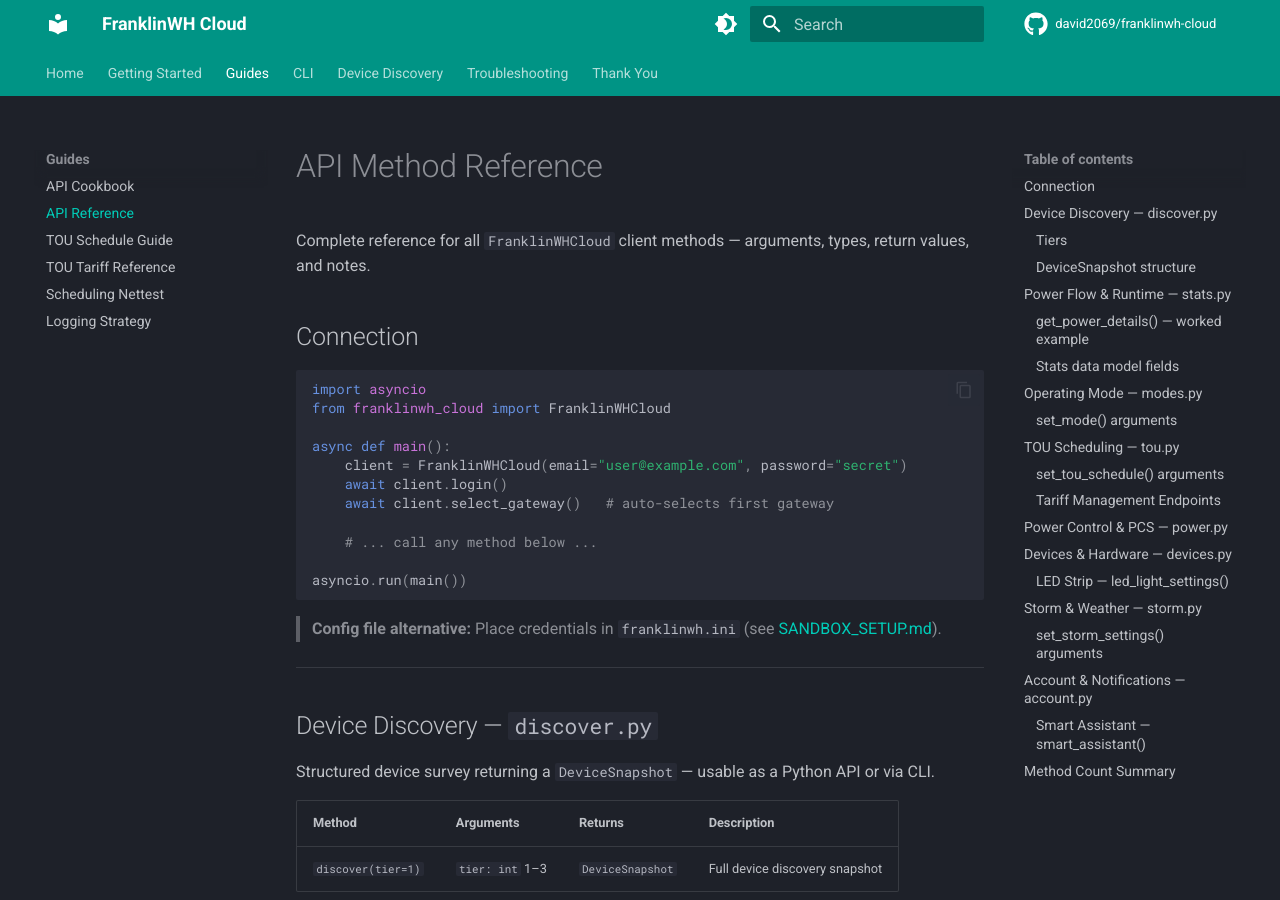
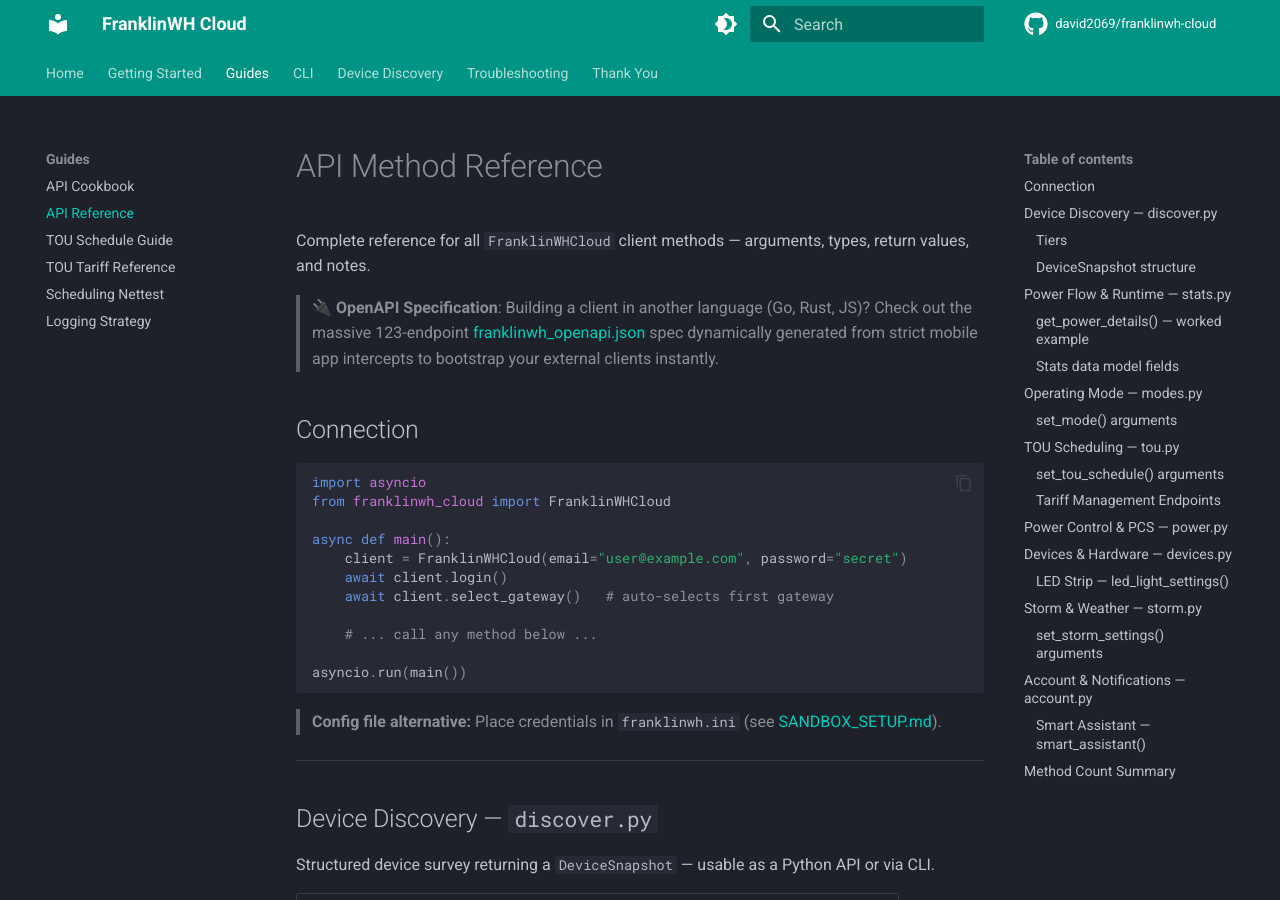
Before and after one commit to david2069/franklinwh-cloud, an MkDocs documentation site: the page built from docs/API_REFERENCE.md, in a window 1280 px wide and 900 px high. Built offline with MkDocs 1.6.1 and Material for MkDocs 9.7.7, drawn with Linux system fonts in a browser that asks for light colours; comment, search, counter and statistics services are not loaded.

Commit message:
docs: formally announce openapi json structure in architecture indices

```diff
--- a/docs/API_REFERENCE.md
+++ b/docs/API_REFERENCE.md
@@ -1,6 +1,8 @@
 # API Method Reference
 
 Complete reference for all `FranklinWHCloud` client methods — arguments, types, return values, and notes.
+
+> 🔌 **OpenAPI Specification**: Building a client in another language (Go, Rust, JS)? Check out the massive 123-endpoint [franklinwh_openapi.json](franklinwh_openapi.json) spec dynamically generated from strict mobile app intercepts to bootstrap your external clients instantly.
 
 ## Connection
 
```
Also changed, not shown: README.md (+1 -0 lines), docs/index.md (+1 -0 lines).
